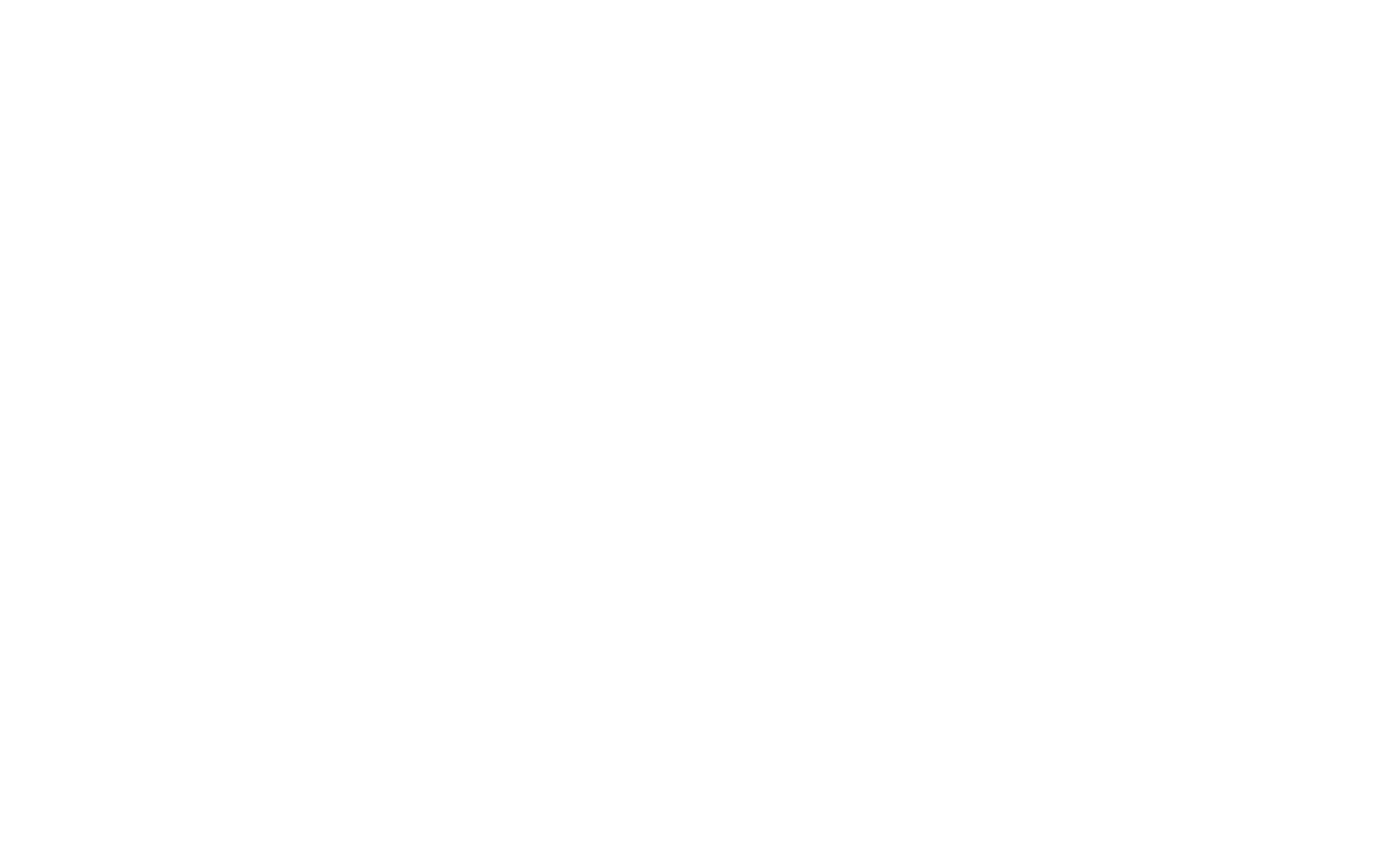
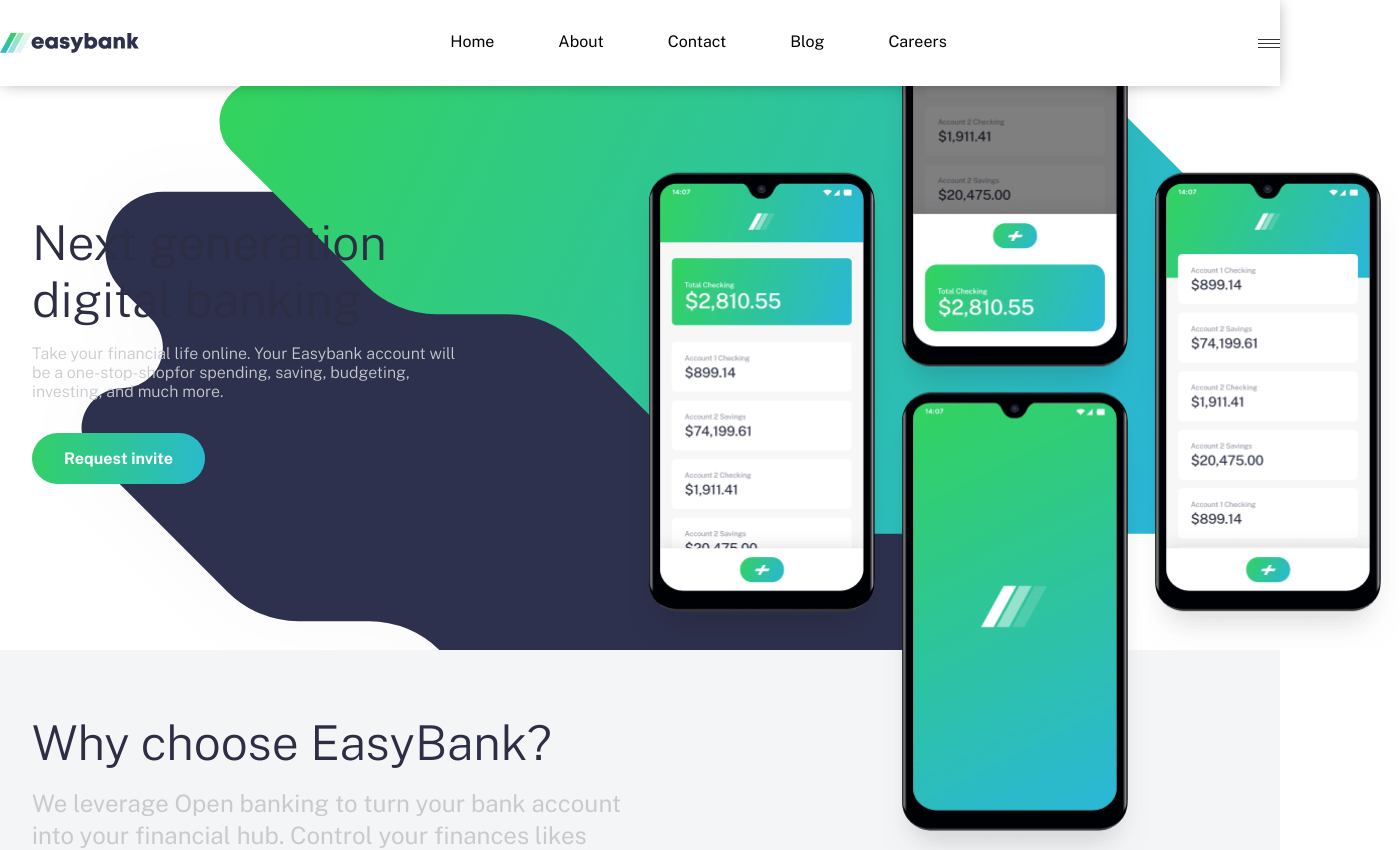
Before and after one commit to gustavosorati/frontend-mentor-challenge-easybank-landing-page, a React (Vite) app: page / in a window 1280 px wide. Shown: the top 850 px of the page, 1400 px wide, since content can reach past the window. Before the commit the page ends 800 px from the top, so only its background shows below. Built offline with nearby package versions, Linux system fonts and the light colour scheme.

Commit message:
fix: change main component

```diff
--- a/src/App.tsx
+++ b/src/App.tsx
@@ -1,10 +1,17 @@
 import { useState } from 'react'
+import { Header } from './components/Header'
+import { Home } from './pages/Home'
+import { Hero } from './pages/Home/components/Hero'
+import { GlobalStyles } from './styles/theme'
 
 function App() {
   const [count, setCount] = useState(0)
 
   return (
     <div className="App">
+      <Home />
+
+      <GlobalStyles />
     </div>
   )
 }
```
